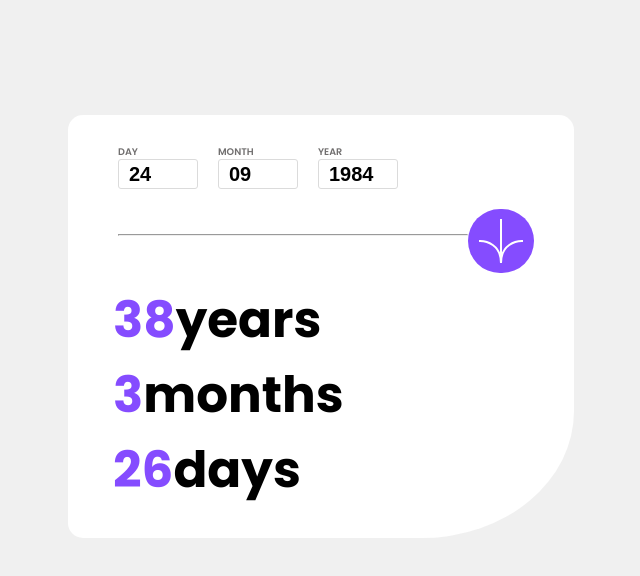
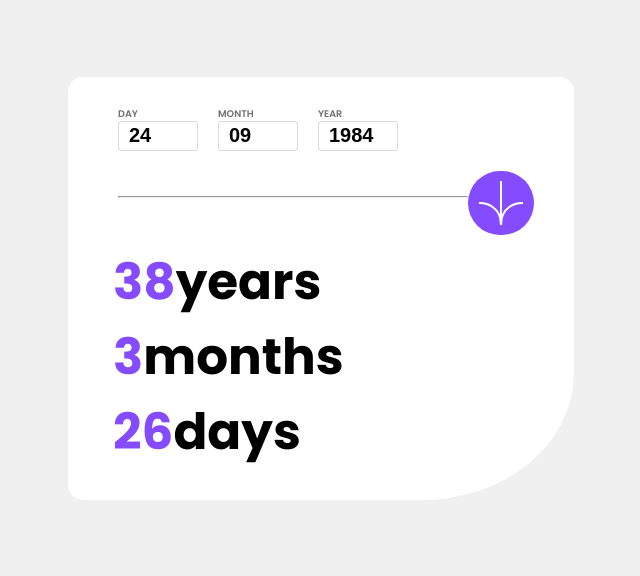
Before and after one commit to alidu28/Age-Calculator, a plain HTML site: page index.html in a window 1280 px wide. Shown: the whole page, without its empty margins (316-956 px from the left). Drawn offline with Linux system fonts and the light colour scheme.

Commit message:
"app calculator"

```diff
--- a/css/style.css
+++ b/css/style.css
@@ -17,7 +17,7 @@ body{
     background-color: hsl(0, 0%, 100%);
     width: fit-content;
     height: fit-content;
-    margin: 9% 30%;
+    margin: 6% 30%;
     padding: 30px;
     border-radius: 15px 15px 30% 15px;
 }
```
